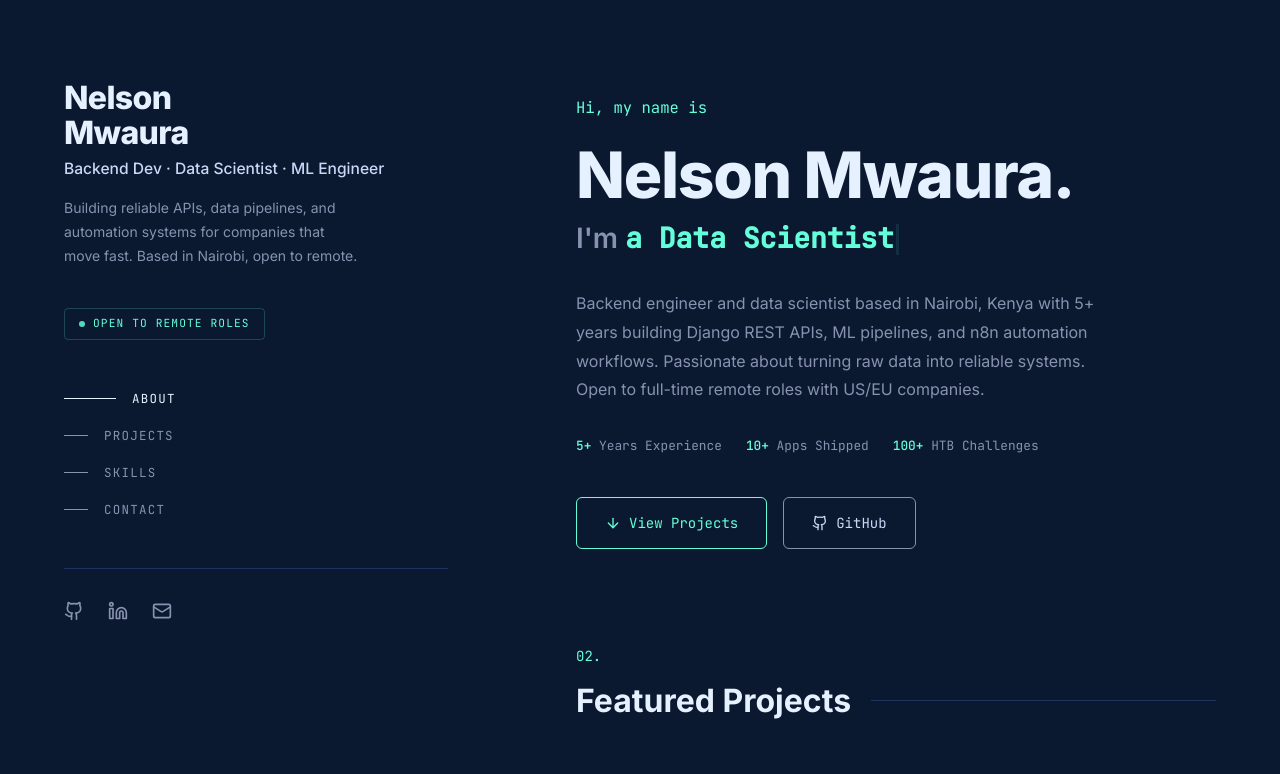
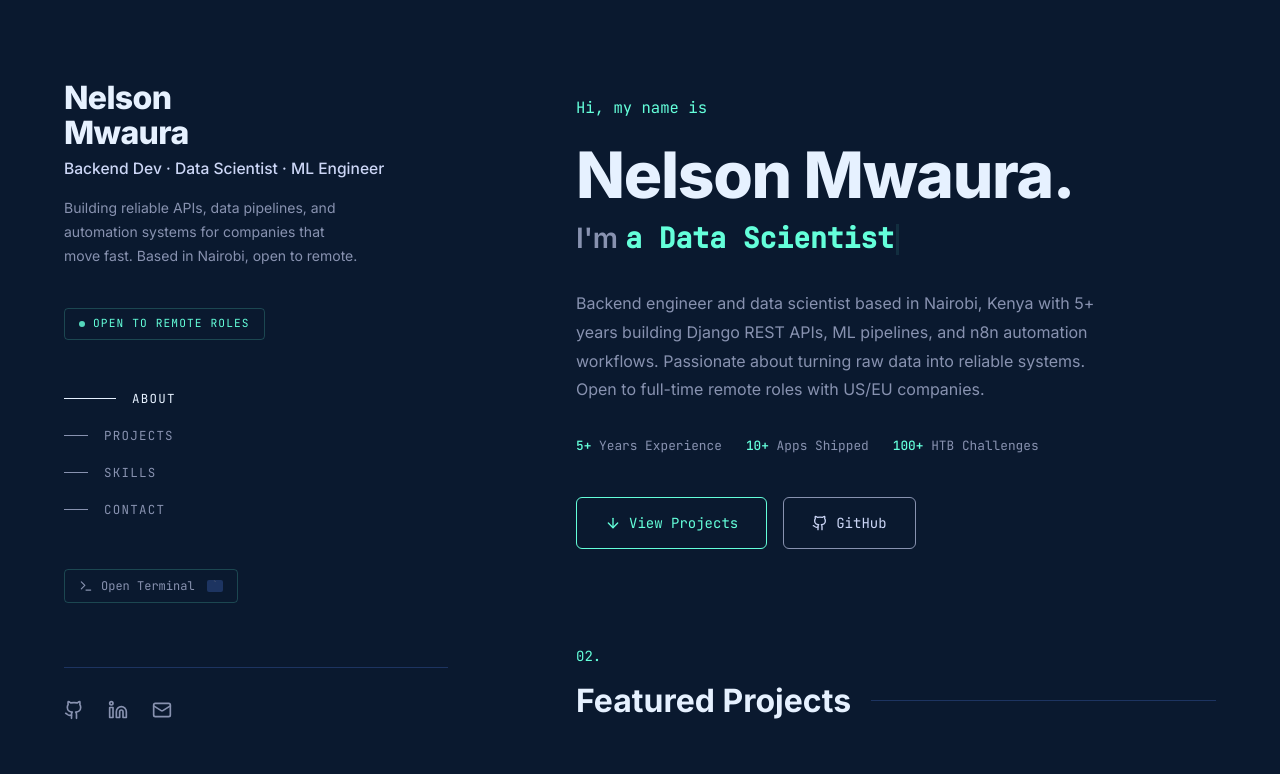
Before and after one commit to Nmwaura132/portfolio, a React (Vite) app: page / in a window 1280 px wide. Shown: the top 774 px of the page. Built offline with nearby package versions, Linux system fonts and the light colour scheme.

Commit message:
fix: load Inter+JetBrains Mono fonts, fix terminal key detection, add sidebar terminal button, fix favicon

```diff
--- a/src/components/Sidebar.jsx
+++ b/src/components/Sidebar.jsx
@@ -1,6 +1,6 @@
 import { useState, useEffect } from 'react';
 import { motion } from 'framer-motion';
-import { Github, Linkedin, Mail } from 'lucide-react';
+import { Github, Linkedin, Mail, Terminal } from 'lucide-react';
 
 const navItems = [
   { id: 'about',    label: 'About'    },
@@ -68,6 +68,17 @@ export default function Sidebar() {
         </ul>
       </nav>
 
+      {/* Terminal button */}
+      <button
+        className="sidebar-terminal-btn"
+        onClick={() => window.dispatchEvent(new Event('open-terminal'))}
+        aria-label="Open terminal"
+      >
+        <Terminal size={14} />
+        <span>Open Terminal</span>
+        <code className="sidebar-terminal-hint">`</code>
+      </button>
+
       {/* Social links */}
       <div className="sidebar-social">
         <a
--- a/src/components/TerminalModal.jsx
+++ b/src/components/TerminalModal.jsx
@@ -59,17 +59,26 @@ export default function TerminalModal() {
   const inputRef = useRef(null);
   const bodyRef = useRef(null);
 
-  // Toggle with backtick key
+  // Toggle with backtick key or custom event
   useEffect(() => {
     const onKey = (e) => {
-      if (e.code === 'Backquote' && e.target.tagName !== 'INPUT' && e.target.tagName !== 'TEXTAREA') {
+      if (
+        (e.code === 'Backquote' || e.key === '`') &&
+        e.target.tagName !== 'INPUT' &&
+        e.target.tagName !== 'TEXTAREA'
+      ) {
         e.preventDefault();
         setIsOpen((prev) => !prev);
       }
       if (e.key === 'Escape') setIsOpen(false);
     };
+    const onOpenEvent = () => setIsOpen(true);
     window.addEventListener('keydown', onKey);
-    return () => window.removeEventListener('keydown', onKey);
+    window.addEventListener('open-terminal', onOpenEvent);
+    return () => {
+      window.removeEventListener('keydown', onKey);
+      window.removeEventListener('open-terminal', onOpenEvent);
+    };
   }, []);
 
   // Focus input on open + show welcome
--- a/src/index.css
+++ b/src/index.css
@@ -189,6 +189,33 @@ a { text-decoration: none; color: inherit; }
 
 .sidebar-nav-link.active::before {
   width: 52px;
+}
+
+.sidebar-terminal-btn {
+  display: flex;
+  align-items: center;
+  gap: 0.5rem;
+  margin-top: auto;
+  margin-bottom: 1.5rem;
+  background: transparent;
+  border: 1px solid var(--teal-border);
+  color: var(--text-muted);
+  font-family: var(--font-mono);
+  font-size: 0.75rem;
+  padding: 0.5rem 0.875rem;
+  border-radius: var(--radius-sm);
+  cursor: pointer;
+  transition: color var(--transition), border-color var(--transition);
+  width: fit-content;
+}
+.sidebar-terminal-btn:hover { color: var(--teal); border-color: var(--teal); }
+.sidebar-terminal-hint {
+  margin-left: 0.25rem;
+  font-size: 0.7rem;
+  color: var(--text-disabled);
+  background: var(--navy-lighter);
+  padding: 0 0.3rem;
+  border-radius: 2px;
 }
 
 .sidebar-social {
```
Also changed, not shown: index.html (+3 -2 lines).
